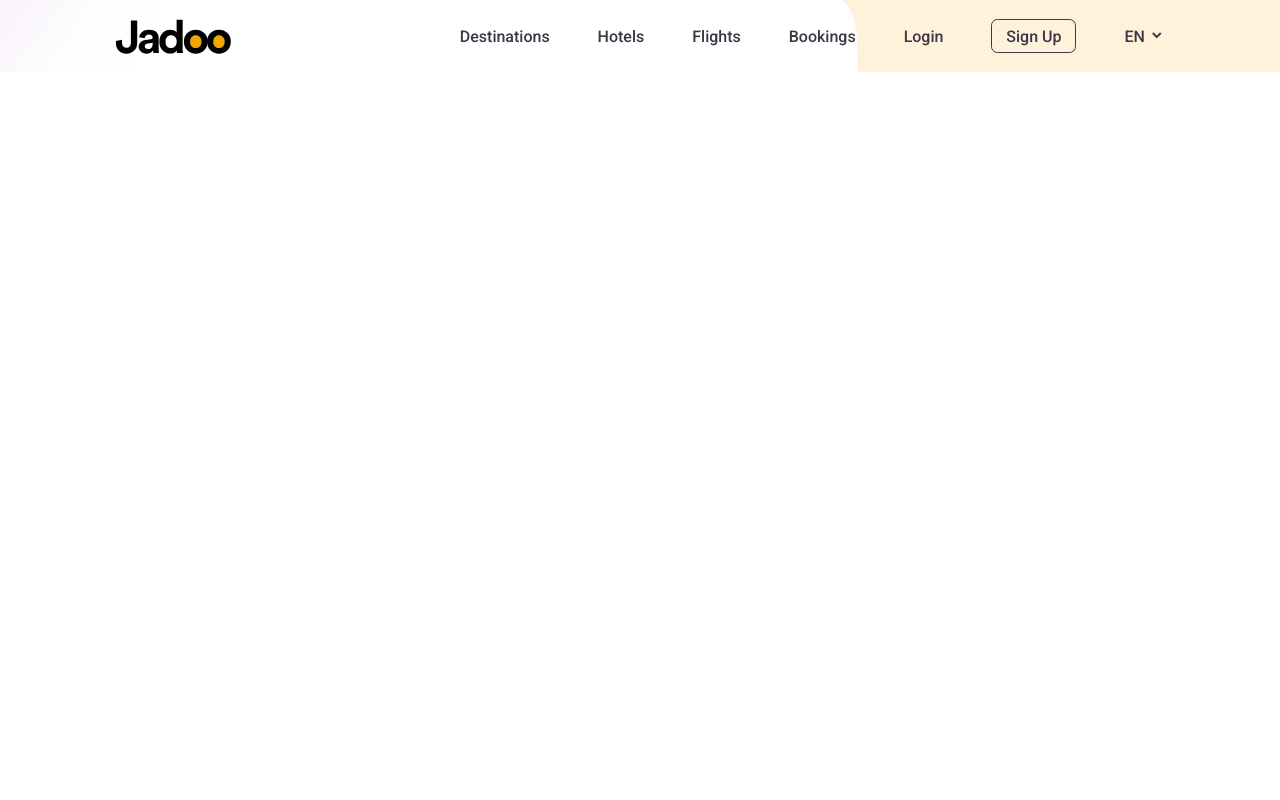
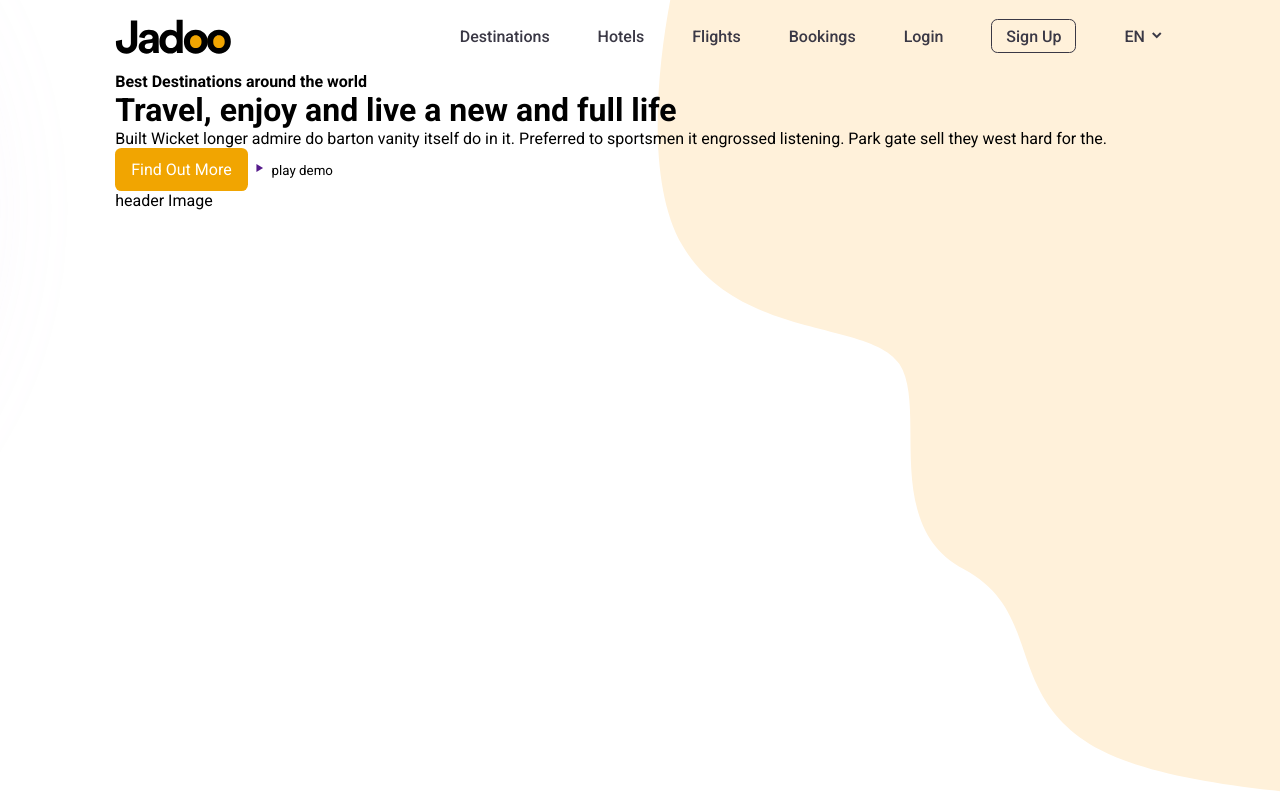
Before and after one commit to Izunnaya/travel-agency-app, a website: page index.html in a window 1280 px wide. Drawn offline with nearby package versions, Linux system fonts and the light colour scheme.

Commit message:
hero commit

```diff
--- a/app/scss/PagePartials/_index.scss
+++ b/app/scss/PagePartials/_index.scss
@@ -1,2 +1,2 @@
-
-@forward 'navbar';
+@forward "navbar";
+@forward "headerHero";
--- a/app/scss/global/_mixins.scss
+++ b/app/scss/global/_mixins.scss
@@ -20,3 +20,8 @@
   align-items: center;
   justify-content: center;
 }
+@mixin text-center {
+  margin: 0 auto;
+  text-align: center;
+  display: inline-block;
+}
--- a/app/scss/global/_reset.scss
+++ b/app/scss/global/_reset.scss
@@ -20,12 +20,14 @@ header {
   background-position: center;
   background-repeat: no-repeat;
   width: 100%;
-  height: 100%;
+  min-height: 100vh;
 }
 .btn {
   @include u.button;
 }
-
+.text-center {
+  @include u.text-center;
+}
 .btn-secondary {
   @include u.button($white-color, $secondary-color);
 }
--- a/index.html
+++ b/index.html
@@ -47,9 +47,32 @@
           <button id="nav__close"><i class="bx bx-x"></i></button>
         </div>
       </nav>
-      <div class="container"></div>
+      <!-- End of Nav -->
+
+      <!-- ==========Start of Header Hero======== -->
+      <div class="container">
+        <div class="headerHero__content">
+          <div class="headerHero__info">
+            <h4>Best Destinations around the world</h4>
+            <h1>Travel, <span>enjoy </span>and live a new and full life</h1>
+            <p>
+              Built Wicket longer admire do barton vanity itself do in it.
+              Preferred to sportsmen it engrossed listening. Park gate sell they
+              west hard for the.
+            </p>
+
+            <div class="heroHeader__cta">
+              <a href="" class="btn-secondary">Find Out More</a>
+              <a href="" class="vid__cta">
+                <i class="bx bx-play"></i>
+              </a>
+              <small>play demo</small>
+            </div>
+          </div>
+          <div class="headerHero__img">header Image</div>
+        </div>
+      </div>
+      <!-- ==========End of Header Hero======== -->
     </header>
-
-    <!-- End of Nav -->
   </body>
 </html>
```
Also changed, not shown: finalSass/style.css, 1 other file.
